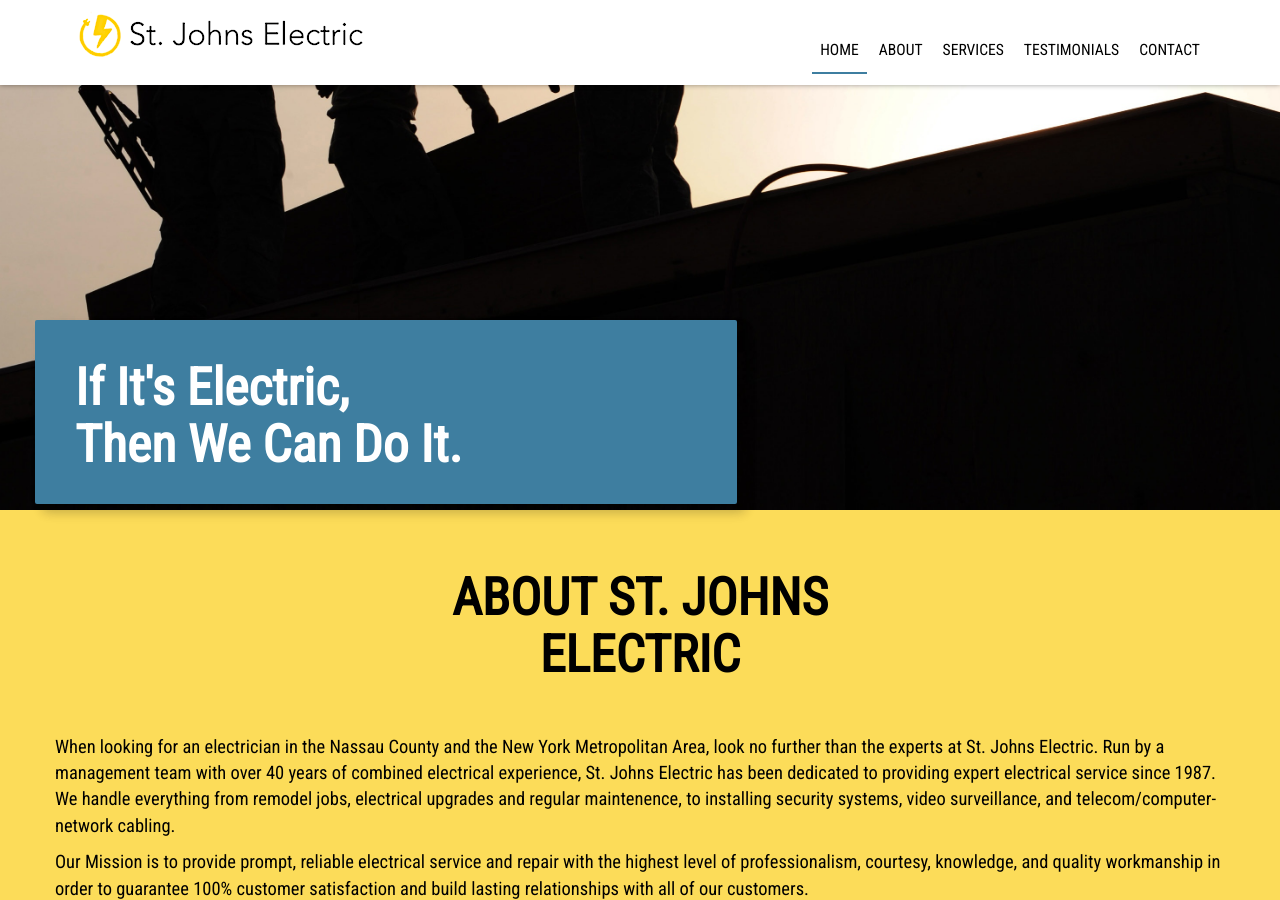
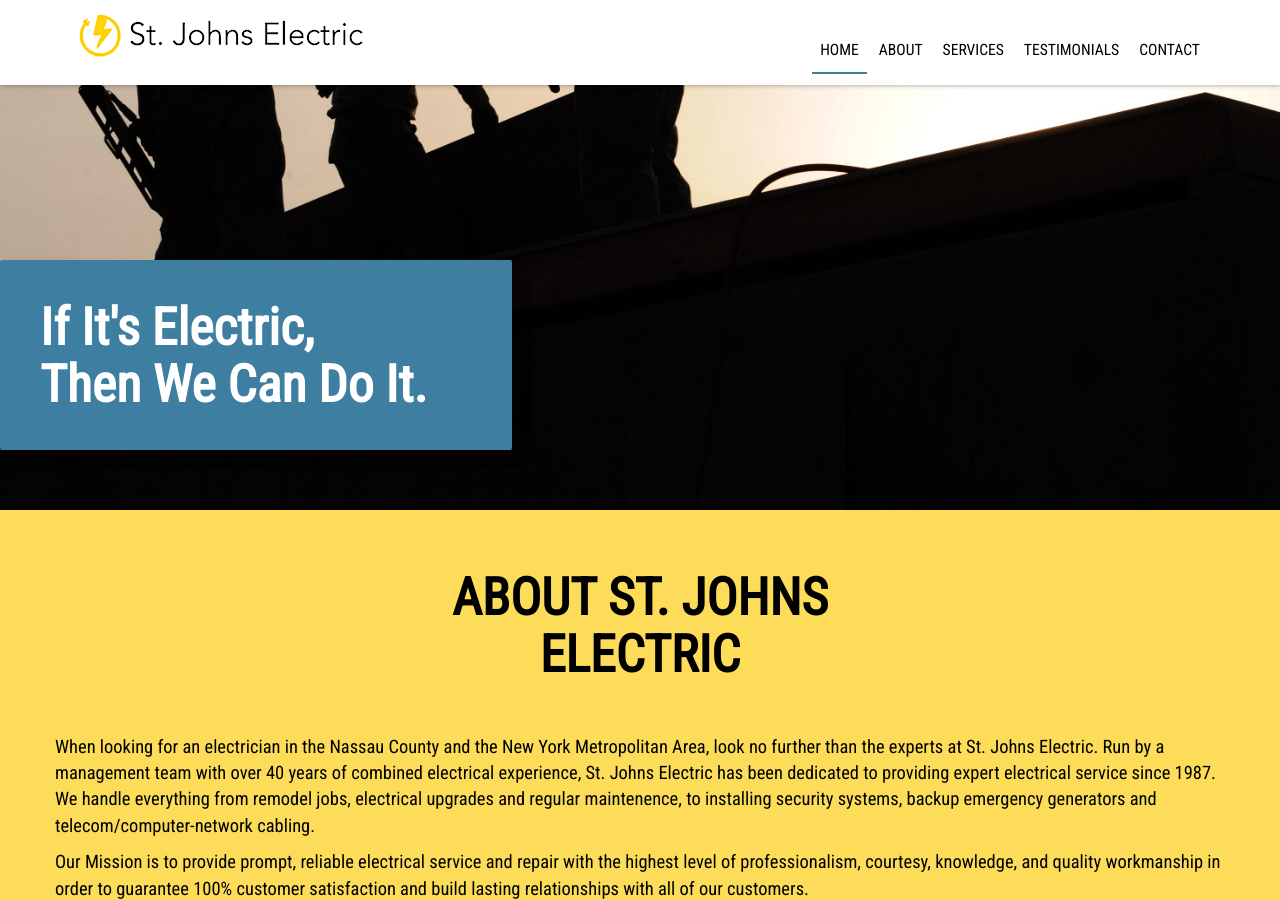
Before and after one commit to testCount516/testCount516.github.io, a Jekyll site: the page built from index.html, in a window 1280 px wide and 900 px high, scrolled down 220 px. Built offline with Jekyll 4.4.1, drawn with Linux system fonts in a browser that asks for light colours; nearby versions of some CDN libraries; some of the changed text lies outside the part shown.

Commit message:
First round of feedback encorporated

```diff
--- a/_scss/_layout.scss
+++ b/_scss/_layout.scss
@@ -192,8 +192,24 @@
     z-index: 1;
     position: relative;
 
+}
+/**********/
+/* About  */
+/**********/
+#about {
+    /********/
+    /* Tagline*/
+    /********/
     #tagline {
-
+        float: left;
+        margin-top: -30vh;
+        max-height: 190px;
+        height: 90%;
+        position: absolute;
+        .panel {
+            padding: 0;
+            margin-right: 0;
+        }
         .panel-content {
             padding: 20px 0 20px 40px;
         }
@@ -201,32 +217,12 @@
         h1 {
             text-align: left;
             color: $clr-white-full;
+            font-weight: 600;
         }
-        z-index: 2;
-        margin-top: 60vh;
-        margin-left: -20px;
-        width: 60%;
+        z-index: 3;
+        width: 40%;
+        min-width: 440px;
     }
-    h1 {
-        color: $clr-primary;
-        font-weight: 600;
-    }
-    .btn.btn-raised.btn-default {
-        margin-top: 30px;
-        color: white;
-        background-color: $clr-primary;
-    }
-    .centered {
-        left: 50%;
-        position: absolute;
-        top: 50%;
-        transform: translate(-50%, -50%);
-    }
-}
-/**********/
-/* About  */
-/**********/
-#about {
     background-color: $clr-sndry;
     a {
         font-weight: 600;
@@ -287,6 +283,9 @@
         h1, p {
             color: $clr-black;
         }
+    }
+    small {
+        color: $clr-primary;
     }
 }
 
@@ -407,6 +406,10 @@
 }
 
 @media (max-width: 767px) {
+    .section-content{
+        margin-left: 25px;
+        margin-right: 25px;
+    }
     h1 {
         font-size: $xl-font-size;
     }
@@ -417,13 +420,11 @@
         background-color: $clr-white-full;
         box-shadow: 0 0 5px rgba(0, 0, 0, .4);
         .navbar-header .logo-banner {
-            vertical-align: middle;
             position: relative;
             display: block;
             margin-left: auto;
             margin-right: auto;
             width: 350px;
-            padding-left: 15px;
         }
         .navbar-header img {
             position: absolute;
@@ -435,6 +436,7 @@
         }
         &.affix #site-menu, &.affix-top #site-menu {
             li a {
+                margin-top: 0;
                 font-size: $xs-font-size;
             }
         }
@@ -443,19 +445,19 @@
         h1 {
             font-size: $lg-font-size;
         }
-        #tagline {
-            margin-top: 63vh;
-            width: 310px;
-        }
-    }
-    #services {
-        .panel {
-            width: 80%;
-            margin-left: auto;
-            margin-right: auto;
-        }
     }
     #about {
+        #tagline {
+            h1 {
+                font-size: $lg-font-size;
+            }
+            .panel-content {
+                padding-left: 8px;
+            }
+            max-height: none;
+            min-width: 300px;
+            height: auto;
+        }
         h1 {
             margin: 0 12px;
         }
@@ -471,6 +473,13 @@
                 min-height: 200px;
                 max-height: 300px;
             }
+        }
+    }
+    #services {
+        .panel {
+            width: 80%;
+            margin-left: auto;
+            margin-right: auto;
         }
     }
 }
@@ -498,12 +507,22 @@
     p {
         font-size: $sm-font-size;
     }
-    header nav.navbar {
-            .navbar-header a img {
-            left: 0px;
-            width: 60vw;
+    #services {
+            .panel {
+            width: 100%;
         }
     }
+
+    header nav.navbar {
+            .navbar-header {
+                .logo-banner, a img {
+                    padding: 0;
+                    left: 0px;
+                    margin: 5px 0;
+                    width: 60vw;
+                }
+            }
+        }
 }
 
 @media (max-width : 375px) {
--- a/index.html
+++ b/index.html
@@ -6,16 +6,16 @@
 <section id="home">
     <div class="container">
         <div class="row">
-            <div class="panel" id="tagline">
-                <div class="panel-content">
-                    <h1>If It's Electric,<br>
-                        Then We Can Do It.</h1>
-                </div>
-            </div>
         </div>
     </div>
 </section>
 <section id="about">
+    <div class="panel" id="tagline">
+        <div class="panel-content">
+            <h1>If It's Electric,<br>
+                Then We Can Do It.</h1>
+        </div>
+    </div>
     <div class="buffer" id="about-landing"></div>
     <div class="section-heading">
         <h1>About St. Johns <br>
@@ -24,7 +24,7 @@
     <div class="section-content container">
        <div class="row">
             <p>
-                When looking for an electrician in the Nassau County and the New York Metropolitan Area, look no further than the experts at St. Johns Electric. Run by a management team with over 40 years of combined electrical experience, St. Johns Electric has been dedicated to providing expert electrical service since 1987. We handle everything from remodel jobs, electrical upgrades and regular maintenence, to installing security systems, video surveillance, and telecom/computer-network cabling.
+                When looking for an electrician in the Nassau County and the New York Metropolitan Area, look no further than the experts at St. Johns Electric. Run by a management team with over 40 years of combined electrical experience, St. Johns Electric has been dedicated to providing expert electrical service since 1987. We handle everything from remodel jobs, electrical upgrades and regular maintenence, to installing security systems, backup emergency generators and telecom/computer-network cabling.
             </p>
             <p>
                 Our Mission is to provide prompt, reliable electrical service and repair with the highest level of professionalism, courtesy, knowledge, and quality workmanship in order to guarantee 100% customer satisfaction and build lasting relationships with all of our customers.
@@ -59,11 +59,11 @@
                 <div class="panel panel-default eq-h">
                     <div class="panel-heading">
                         <i class="fa fa-4x fa-exclamation-triangle" aria-hidden="true"></i>
-                        <h1>Emergency &amp; Backup Services</h1>
+                        <h1>Emergency Generators &amp; Backup Services</h1>
                     </div>
                     <div class="panel-content">
                         <p>
-                            We understand how stressful electrical emergencies are, which is why we offer our clients 24-7 service when it comes to emergency outages. And those looking to ensure their business or house will stay operational even in citywide outages, our team can engineer a backup system to ensure your essentials are always up and running,
+                            We understand how stressful electrical emergencies are, which is why we offer our clients 24&#8209;7 service when it comes to emergency outages. And those looking to ensure their business or house will stay operational even in citywide outages, our team can engineer a backup system to ensure your essentials are always up and running,
                         </p>
                     </div>
                 </div>
@@ -93,7 +93,7 @@
                     </div>
                     <div class="panel-content">
                         <p>
-                            Whether you have an inventory to keep safe or a home to protect, electronic monitoring systems -- proven deterent against thieves -- will not only improve security, but they can offer a peace of mind for businesses and homeowners alike. That's why we at St. Johns Eletric offers full security system installation and maintenance.
+                            Whether you have an inventory to keep safe or a home to protect, electronic monitoring systems, a proven deterent against thieves, will not only improve security, but they can offer a peace of mind for businesses and homeowners alike. That's why we at St. Johns Eletric offers full security system installation and maintenance.
                         </p>
                     </div>
                 </div>
```
Also changed, not shown: other parts of index.html (+3 -3 lines), 1 other file.
